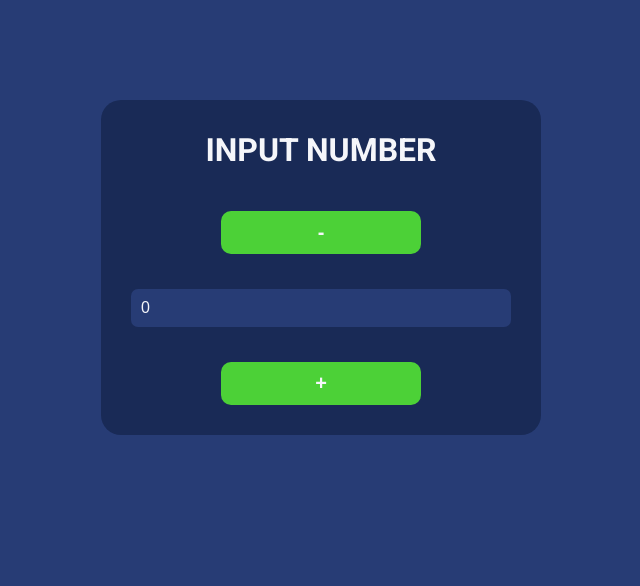
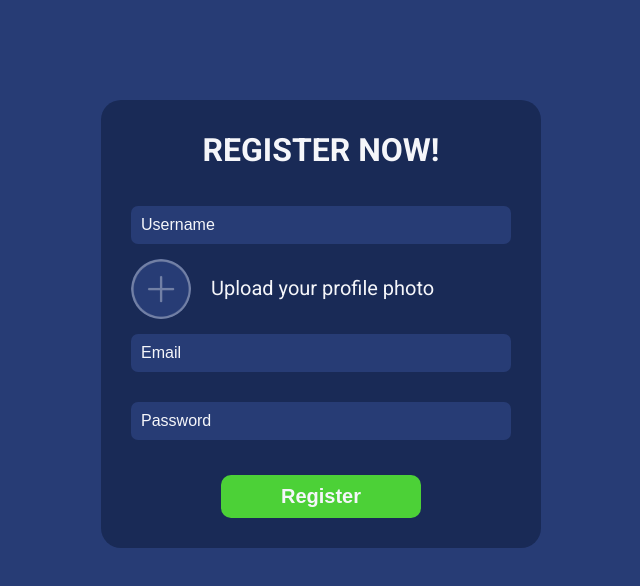
Before and after one commit to Hacker32Bit/new-project, a React (Create React App) app: page / in a window 1280 px wide. Shown: the top 586 px of the page, without its empty margins (319-959 px from the left). Built offline with nearby package versions, Linux system fonts and the light colour scheme.

Commit message:
Changed App component to function component

```diff
--- a/src/components/App/App.js
+++ b/src/components/App/App.js
@@ -1,43 +1,39 @@
-import { Component } from "react";
+import { useState } from "react";
 import RegisterPage from "../RegisterPage";
 import UserPage from "../UserPage";
 import NumberInput from "../NumberInput/NumberInput";
 import FNumberInput from "../NumberInput/FNumberInput";
 
-
 import "./app.css";
 
-class App extends Component {
-  state = {
-    logged: false,
-    data: { username: "", email: "", password: "", photo: "" },
+function App() {
+  const [logged, setLogged] = useState(false);
+  const [data, setData] = useState({
+    username: "",
+    email: "",
+    password: "",
+    photo: "",
+  });
+
+  const register = (data) => {
+    setLogged(true);
+    setData(data);
   };
 
-  register = (data) => {
-    this.setState({
-      logged: true,
-      data: data,
-    })
+  const onLogout = () => {
+    setLogged(false);
   };
 
-  onLogout = () => {
-    this.setState({
-      logged: false
-    })
-  }
-
-  render() {
-    return (
-      <div className="app">
-        {/* {this.state.logged ? (
-          <UserPage userData={this.state.data} onLogout={this.onLogout}/>
-        ) : (
-          <RegisterPage register={this.register} />
-        )} */}
-        <FNumberInput />
-      </div>
-    );
-  }
+  return (
+    <div className="app">
+      {logged ? (
+        <UserPage userData={data} onLogout={onLogout} />
+      ) : (
+        <RegisterPage register={register} />
+      )}
+      {/* <FNumberInput /> */}
+    </div>
+  );
 }
 
 export default App;
```
